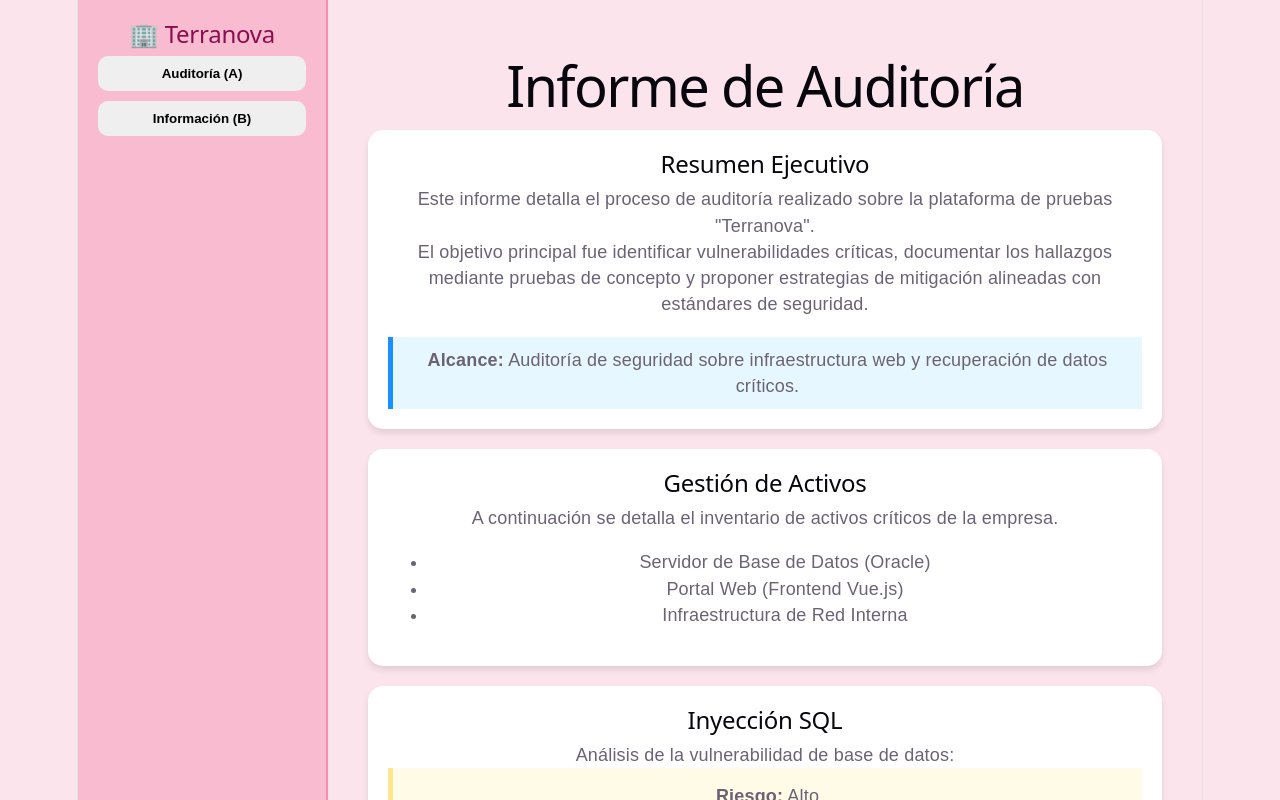
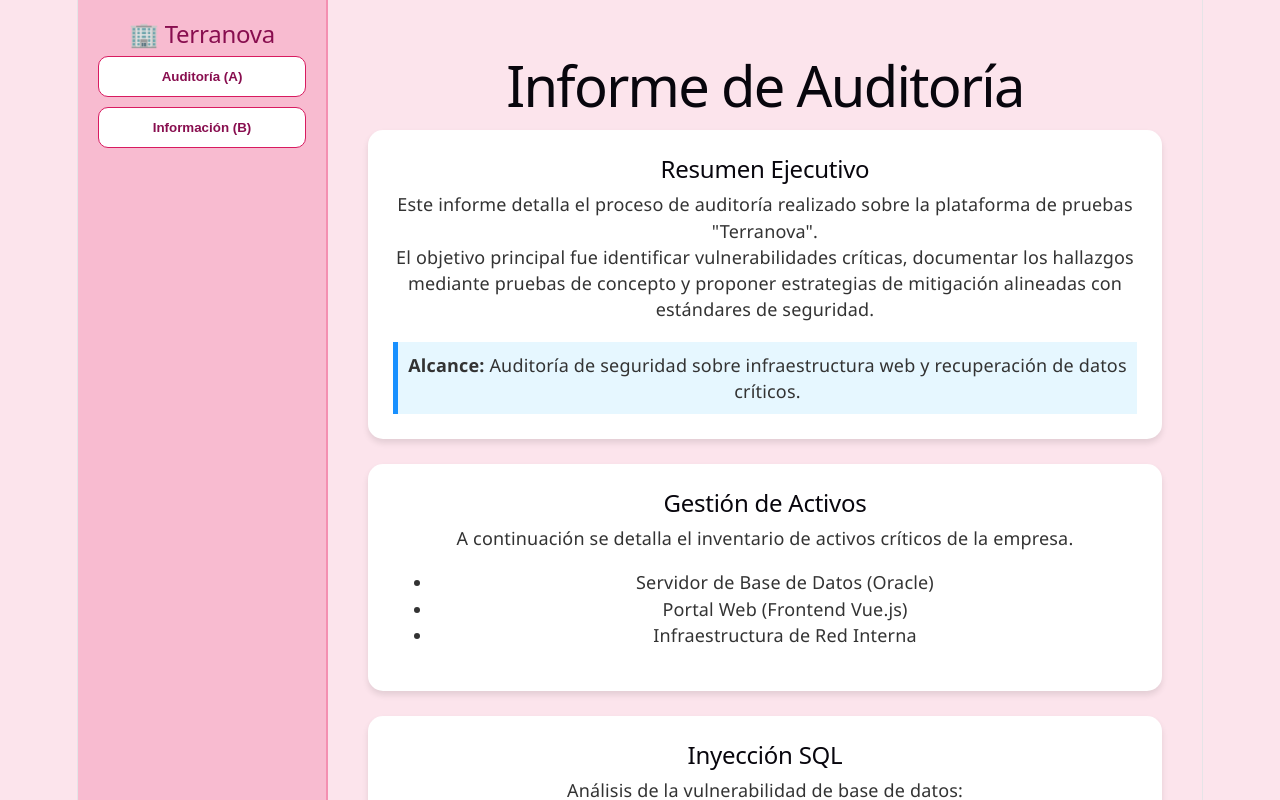
Before and after one commit to mariamunoz0507/auditoria_munmar, a React (Vite) app: page / in a window 1280 px wide. Shown: the top 800 px of the page. Built offline with nearby package versions, Linux system fonts and the light colour scheme.

Commit message:
style: corregir contraste de texto para mejorar legibilidad

```diff
--- a/src/App.css
+++ b/src/App.css
@@ -1,9 +1,46 @@
 /* src/App.css */
 * { box-sizing: border-box; }
-body { margin: 0; padding: 0; font-family: sans-serif; background-color: #fce4ec; }
+
+body {
+  margin: 0;
+  padding: 0;
+  font-family: 'Segoe UI', Tahoma, Geneva, Verdana, sans-serif;
+  background-color: #fce4ec;
+  color: #4a148c; /* Texto oscuro para máxima legibilidad */
+}
 
 .app-container { display: flex; min-height: 100vh; }
-.sidebar { width: 250px; background-color: #f8bbd0; padding: 20px; border-right: 2px solid #f48fb1; }
+
+.sidebar {
+  width: 250px;
+  background-color: #f8bbd0;
+  padding: 20px;
+  border-right: 2px solid #f48fb1;
+}
+
 .content { flex: 1; padding: 40px; }
-section { background: white; padding: 20px; margin-bottom: 20px; border-radius: 15px; box-shadow: 0 4px 6px rgba(0,0,0,0.1); }
-button { width: 100%; padding: 10px; margin-bottom: 10px; border-radius: 10px; border: none; cursor: pointer; font-weight: bold; }
+
+section {
+  background: white;
+  padding: 25px;
+  margin-bottom: 25px;
+  border-radius: 15px;
+  box-shadow: 0 4px 6px rgba(0,0,0,0.1);
+  color: #333; /* Color oscuro específico para los textos internos */
+}
+
+h1, h2 { color: #880e4f; } /* Títulos en color oscuro y visible */
+
+button {
+  width: 100%;
+  padding: 12px;
+  margin-bottom: 10px;
+  border-radius: 10px;
+  border: 1px solid #d81b60;
+  cursor: pointer;
+  font-weight: bold;
+  background-color: white;
+  color: #880e4f;
+}
+
+button:hover { background-color: #fce4ec; }
```
